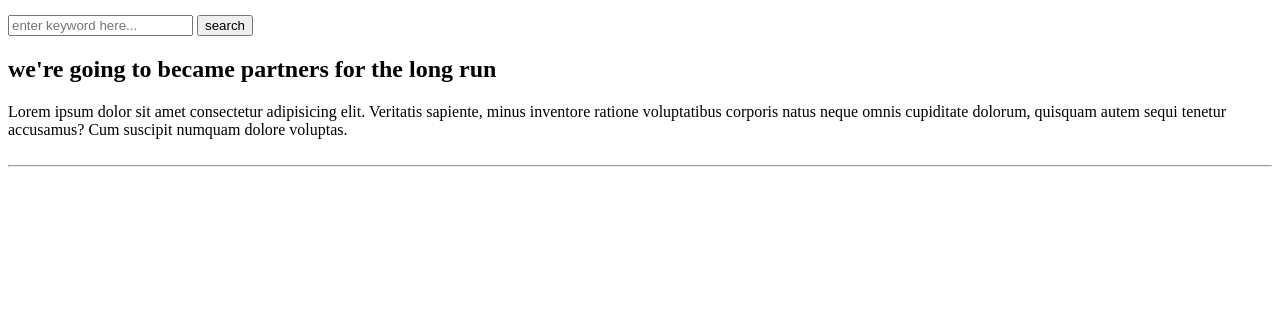
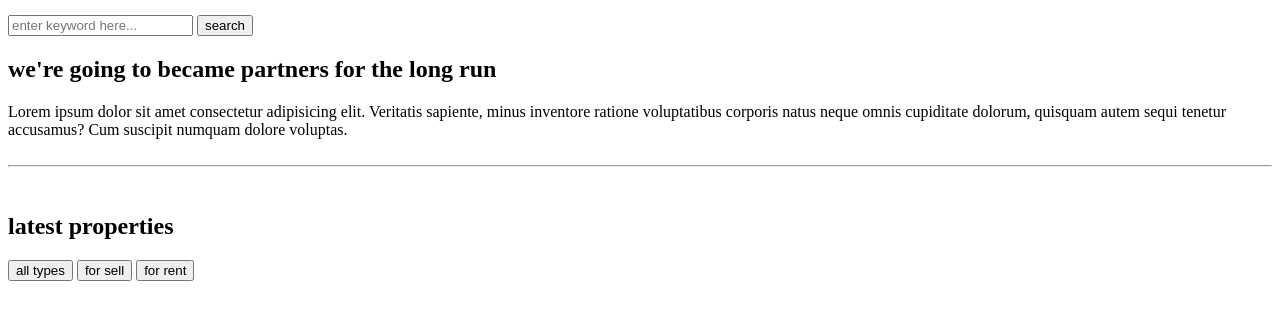
Before and after one commit to sebreye/emmet6, a plain HTML site: page index.html in a window 1280 px wide. Shown: the part 130-450 px from the top of the page. Drawn offline with Linux system fonts and the light colour scheme.

Commit message:
section2

```diff
--- a/index.html
+++ b/index.html
@@ -42,6 +42,13 @@
     <br>
     <hr>
     <br>
-
+    <section>
+        <h2>latest properties</h2>
+        <div>
+            <input type="button" value="all types">
+            <input type="button" value="for sell">
+            <input type="button" value="for rent">
+        </div>
+    </section>
 </body>
 </html>
```
